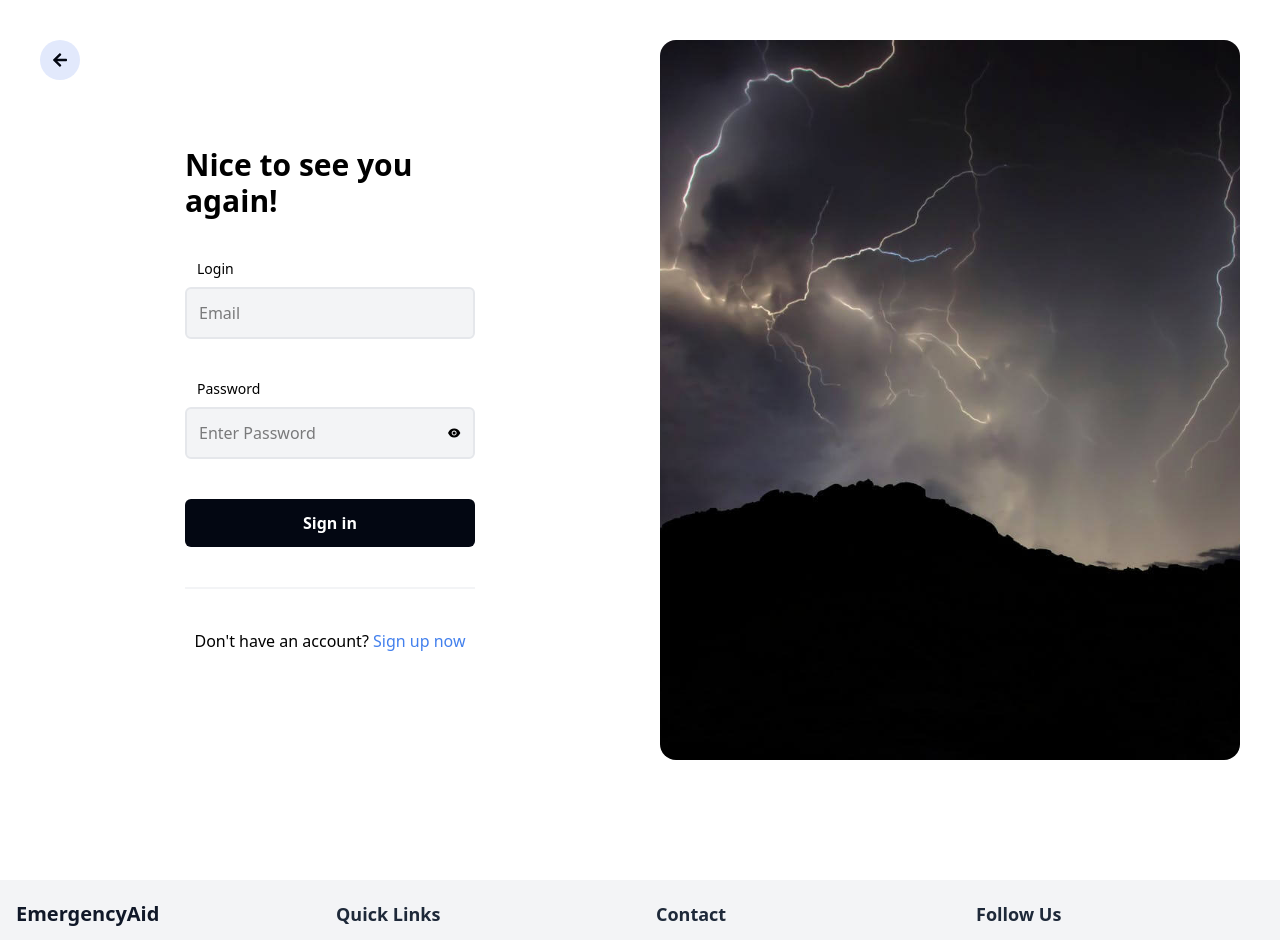
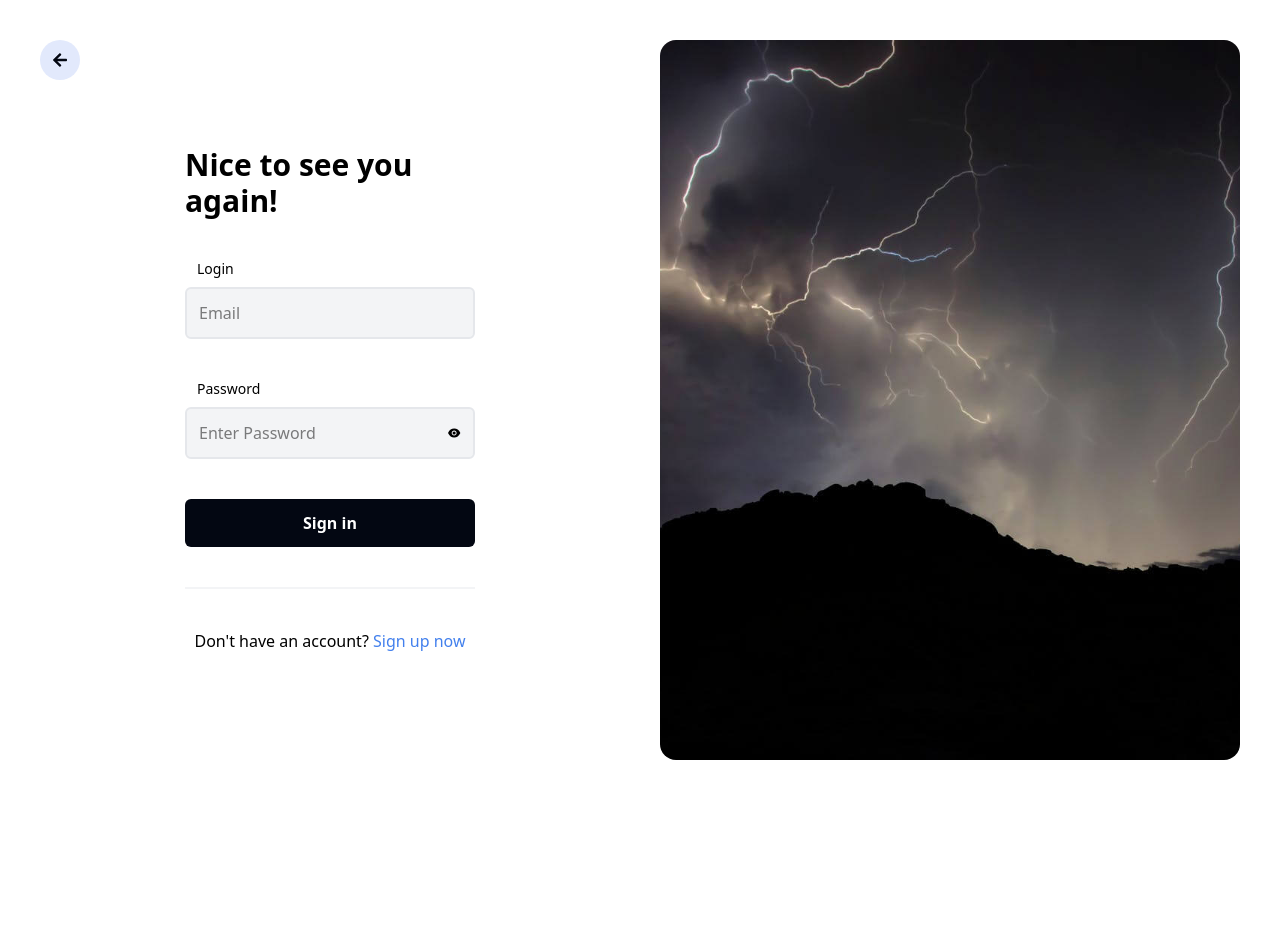
Before and after one commit to Johanh0/Emergent, a React (Vite) app: page /auth in a window 1280 px wide. Shown: the top 940 px of the page. After the commit the page ends 800 px from the top, so only its background shows below. Built offline with nearby package versions, Linux system fonts and the light colour scheme; no server answers.

Commit message:
fixing footer

```diff
--- a/src/App.jsx
+++ b/src/App.jsx
@@ -30,13 +30,11 @@ const Layout = ({ children }) => {
 
   return (
     <>
-      {/* Renderiza el Header solo si la ruta no está en `hideHeaderRoutes` y no comienza con "/admin" */}
       {!isHidden && <Header />}
 
       <main className="min-h-screen">{children}</main>
 
-      {/* Renderiza el Footer en todas las páginas */}
-      <Footer />
+      {!isHidden && <Footer />}
     </>
   );
 };
```
